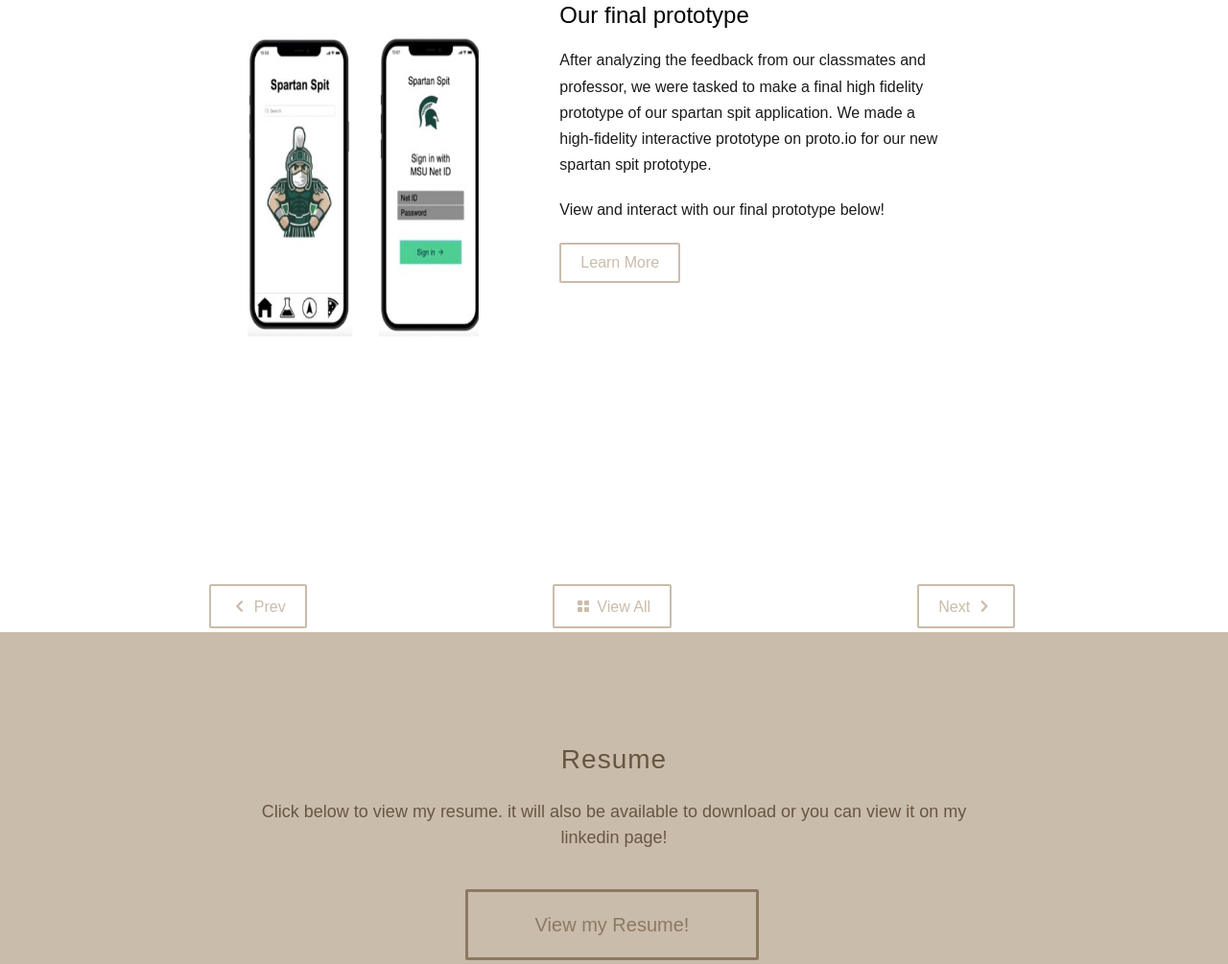
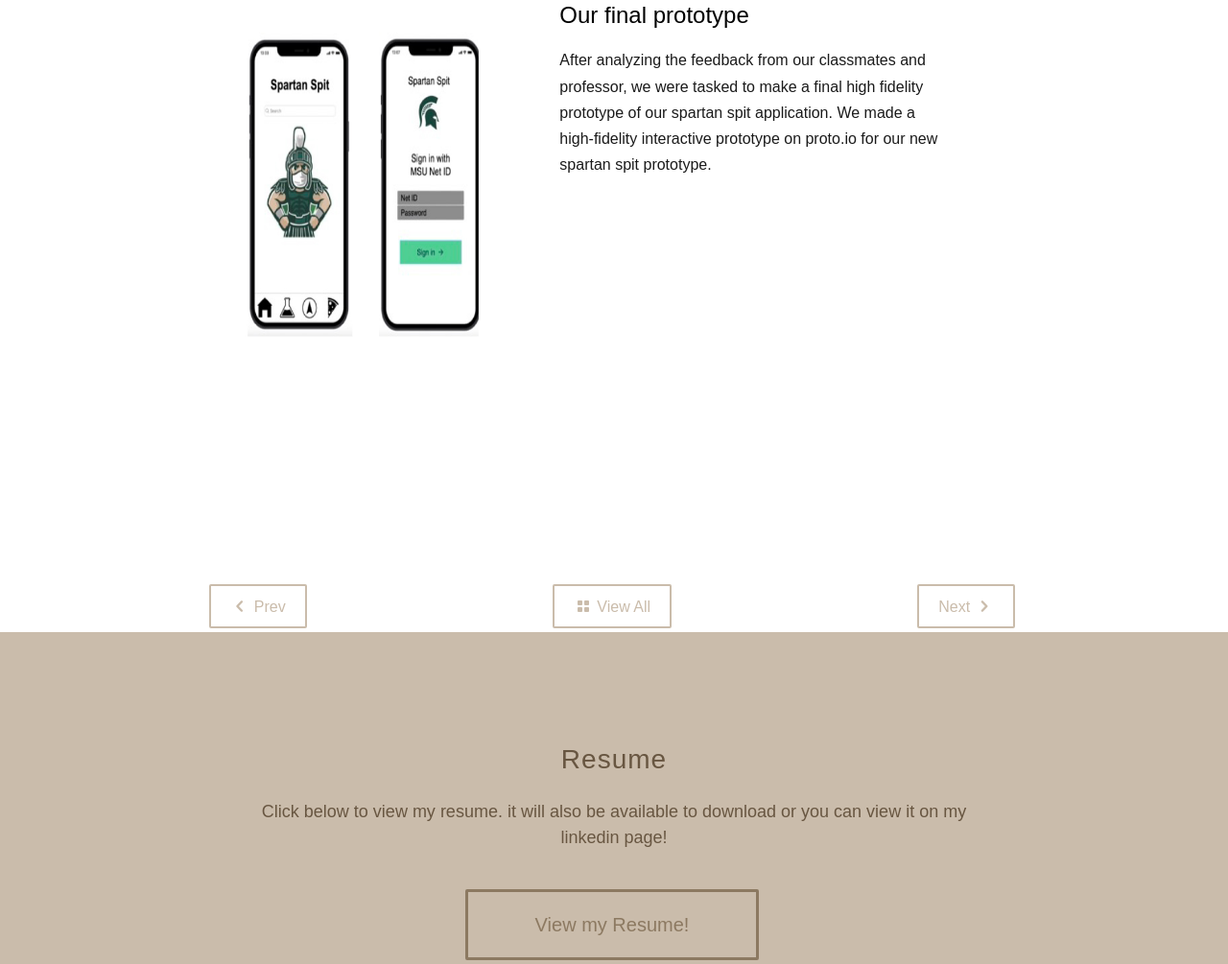
Before and after one commit to Joekubes22/joe-kubes22, a plain HTML site: page spartanspit.html in a window 1280 px wide. Shown: the part 5694-6699 px from the top of the page at 96% size. Drawn offline with Linux system fonts and the light colour scheme; files whose address does not match are found by name.

Commit message:
take out proto.io link

```diff
--- a/spartanspit.html
+++ b/spartanspit.html
@@ -222,6 +222,7 @@
 
 							</div>
 						</div>
+
 						<div class="row">
 							<div class="col-md-8 col-md-center-2">
 								<div class="author">
@@ -233,15 +234,16 @@
 										<p>After analyzing the feedback from our classmates and professor, we were tasked to make a final
 											high fidelity prototype of our spartan spit application.
 											We made a high-fidelity interactive prototype on proto.io for our new spartan spit prototype. </p>
-										<p>View and interact with our final prototype below!</p>
-										<p><a href="https://joekubeshesky.proto.io/player/?id=2225e0aa-3256-4ff3-8d48-5d2190015cbb"
-												class="btn btn-primary btn-outline">Learn More</a></p>
 									</div>
 								</div>
 							</div>
 						</div>
 					</div>
 				</div>
+
+
+
+
 
 				<div class="row row-pt-md portfolio-navigation">
 					<div class="col-xs-4 text-left">
```
Also changed, not shown: images/homescreen.png (added), images/loginscreen.png (added), images/testresult.png (added), images/testscreen.png (added).
